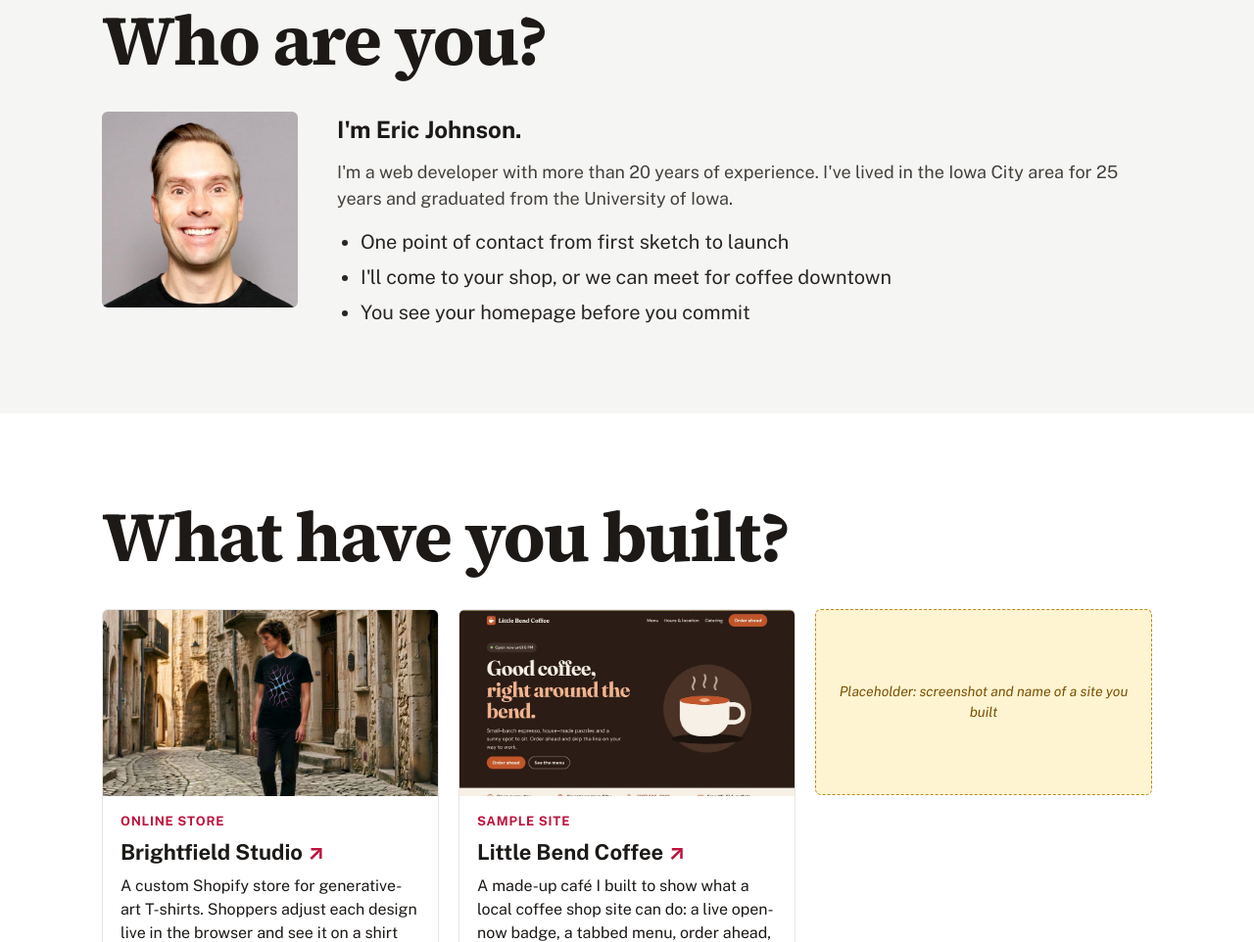
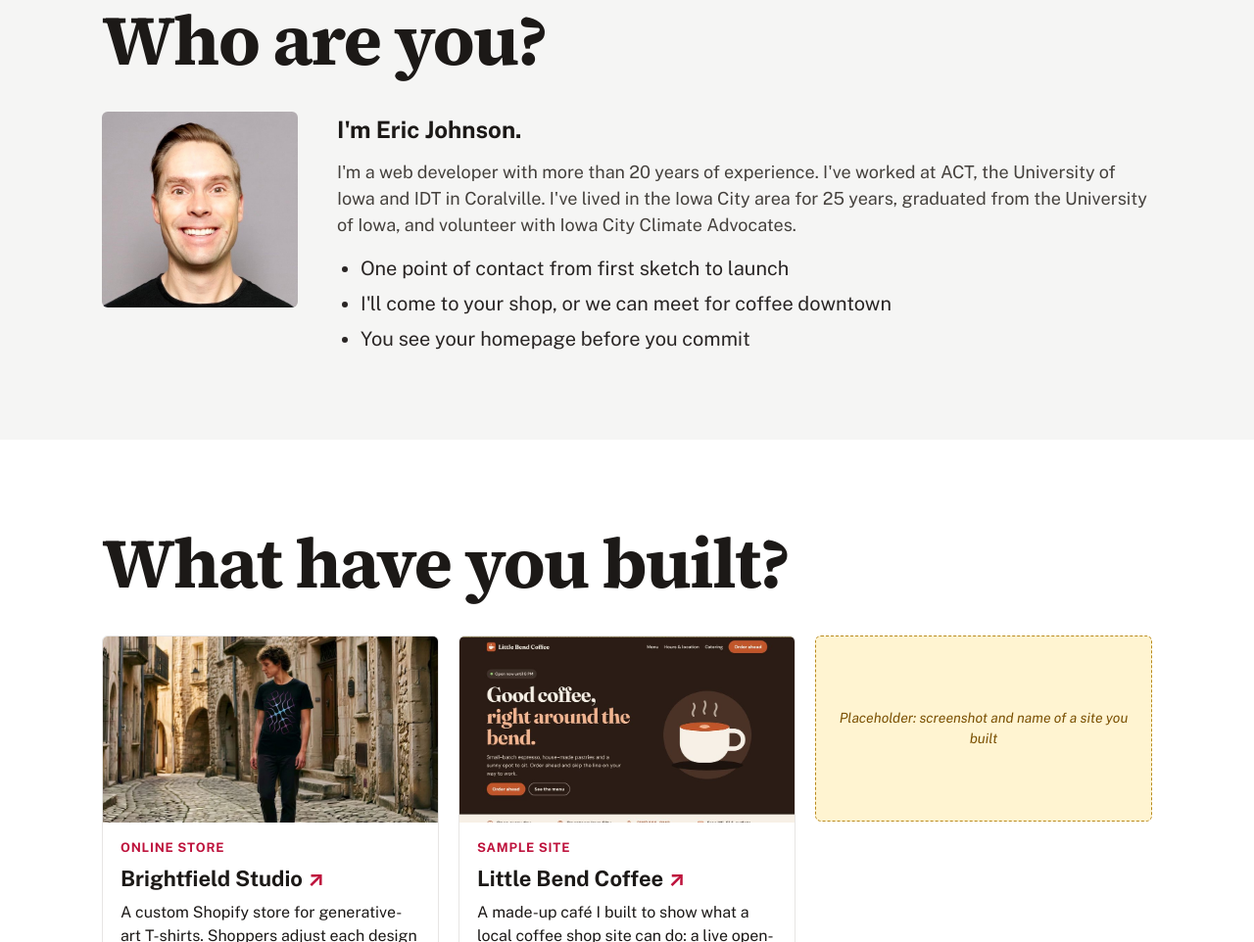
Before and after one commit to onetwothreebutter/iowacitywebsiteguy, a website: page index.html in a window 1280 px wide. Shown: the part 2120-3082 px from the top of the page at 98% size. Drawn offline with nearby package versions, Linux system fonts and the light colour scheme.

Commit message:
Add past employers and volunteering to Who are you
Co-Authored-By: Claude Opus 5.5 <noreply@anthropic.com>
Claude-Session: https://claude.ai/code/session_016ninusvQaFMCXs14RskHNP

```diff
--- a/index.html
+++ b/index.html
@@ -424,7 +424,7 @@ h2 { font-size: clamp(2.5rem, 6vw, 4.5rem); line-height: 1.05; letter-spacing: -
         <img class="photo-slot photo" src="eric.jpg" alt="Eric Johnson" width="200" height="200">
         <div class="about-text">
           <p class="about-name">I'm Eric Johnson.</p>
-          <p class="item-text">I'm a web developer with more than 20 years of experience. I've lived in the Iowa City area for 25 years and graduated from the University of Iowa.</p>
+          <p class="item-text">I'm a web developer with more than 20 years of experience. I've worked at ACT, the University of Iowa and IDT in Coralville. I've lived in the Iowa City area for 25 years, graduated from the University of Iowa, and volunteer with Iowa City Climate Advocates.</p>
           <ul class="about-points">
             <li>One point of contact from first sketch to launch</li>
             <li>I'll come to your shop, or we can meet for coffee downtown</li>
```
